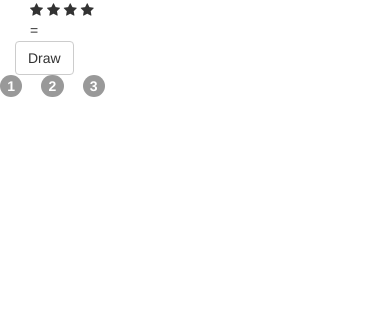
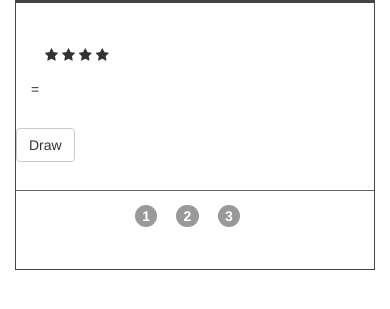
Before and after one commit to Coding-House/react, a PHP site: page / in a window 390 px wide. Shown: the top 309 px of the page. Run offline with PHP 8.4, Linux system fonts and the light colour scheme; some libraries are stand-ins or nearby versions.

Commit message:
Improve UI

```diff
--- a/index.html
+++ b/index.html
@@ -8,15 +8,17 @@
     <script src="build/JSXTransformer.js"></script>
   </head>
   <body>
+    <div class="container">
       <div id="main"></div>
-    <div class="container">
-      <div class="game-frame" class="row">
-        <div id="upper">
+      <div class="game-frame">
+        <div id="upper" class="row">
           <div id="stars" class="col-sm-5">
+            <div class="content">
               <i class="fa fa-star"></i>
               <i class="fa fa-star"></i>
               <i class="fa fa-star"></i>
               <i class="fa fa-star"></i>
+            </div>
           </div>
           <div id="equal" class="col-sm-2">
             =
@@ -24,16 +26,20 @@
           <div id="display" class="col-sm-5">
           </div>
         </div>
-        <div id="button">
-          <button type="button" class="btn btn-default">Draw</button>
+        <div id="button" class="row">
+          <div class="col-sm-4 col-sm-offset-4">
+            <button type="button" class="btn btn-default btn-wide">Draw</button>
+          </div>
         </div>
         <div id="lower" class="row">
+          <div class="col-sm-12 content text-center">
             <span class="number">1</span>
             <span class="number">2</span>
             <span class="number">3</span>
           </div>
         </div>
       </div>
+    </div>
     <script type="text/jsx" src="main.js"></script>
   </body>
 </html>
--- a/main.css
+++ b/main.css
@@ -11,3 +11,19 @@
   text-align: center;
   width: 1.6em;
 }
+
+.game-frame {
+  border: thin solid #444;
+}
+
+#upper, #lower {
+  margin: 2em auto;
+}
+
+#lower {
+  border-top: thin solid #666;
+}
+
+.content {
+  padding: 1em;
+}
```
Lines whose indentation alone changed are shown as unchanged.
